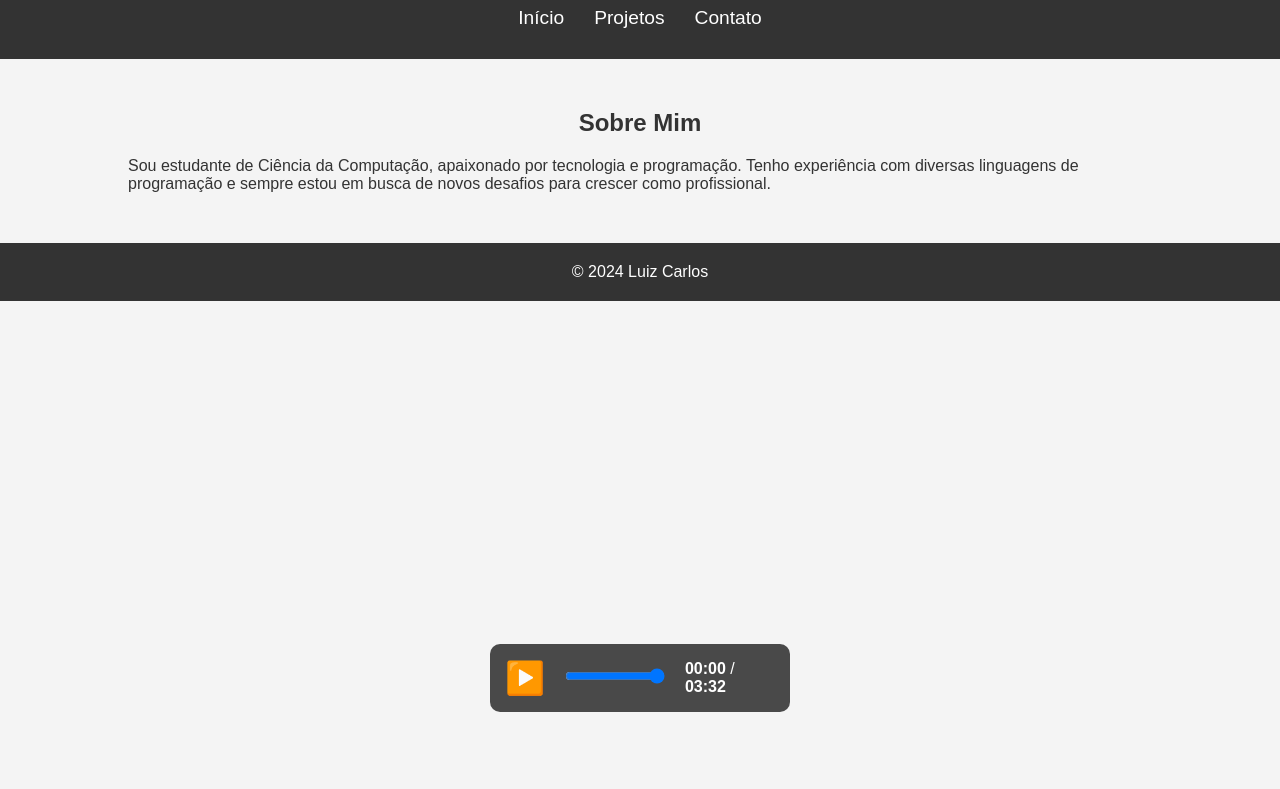
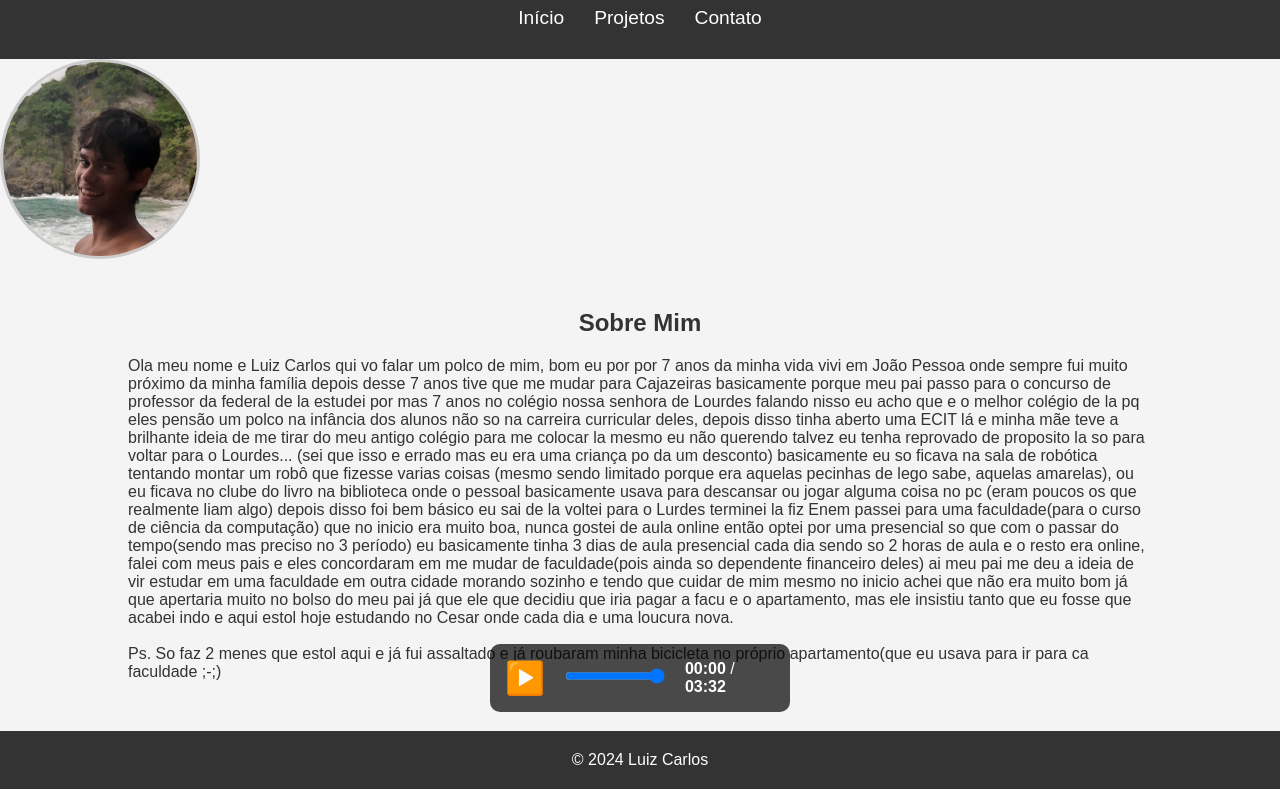
Before and after one commit to LCMPC0100/Projeto-IC, a plain HTML site: page portifolho/index.html in a window 1280 px wide. Shown: the part 68-857 px from the top of the page. Before the commit the page ends 800 px from the top, so only its background shows below. Drawn offline with Linux system fonts and the light colour scheme.

Commit message:
Add files via upload

```diff
--- a/portifolho/index.html
+++ b/portifolho/index.html
@@ -10,7 +10,7 @@
 </head>
 <body>
 
-    <!-- Cabeçalho -->
+
     <header>
         <div class="container">
             <h1>Luiz Carlos</h1>
@@ -24,28 +24,39 @@
         </div>
     </header>
 
-    <!-- Seção Sobre -->
+
+    <div class="circle-image">
+    <img src="imagenboa.png.jpg" alt="Imagem circular">
+    </div>
+
     <section id="sobre" class="section">
         <div class="container">
             <h2>Sobre Mim</h2>
-            <p>Sou estudante de Ciência da Computação, apaixonado por tecnologia e programação. Tenho experiência com diversas linguagens de programação e sempre estou em busca de novos desafios para crescer como profissional.</p>
+            <p>Ola meu nome e Luiz Carlos qui vo falar um polco de mim, bom eu por por 7 anos da minha vida vivi em João Pessoa onde sempre fui muito próximo da minha família depois desse 7 anos tive que me mudar para Cajazeiras basicamente porque meu pai passo para o concurso de professor da federal de la estudei por mas 7 anos no colégio  nossa senhora de Lourdes falando nisso eu acho que e o melhor colégio de la pq eles pensão um polco na infância dos alunos não so na carreira curricular deles, depois disso tinha aberto uma ECIT lá e minha mãe teve
+                a brilhante ideia de me tirar do meu antigo colégio para me colocar la mesmo eu não querendo talvez eu tenha reprovado de proposito la so para voltar para o Lourdes... (sei que isso e errado mas eu era uma criança po da um desconto) basicamente eu so ficava na sala de robótica tentando montar um robô que fizesse varias coisas (mesmo sendo limitado porque era aquelas pecinhas de lego sabe, aquelas amarelas), ou eu ficava no clube do livro na biblioteca onde o pessoal basicamente usava para descansar ou jogar alguma coisa no pc (eram poucos os que realmente liam algo) depois disso
+                 foi bem básico eu sai de la voltei para o Lurdes terminei la fiz Enem passei para uma faculdade(para o curso de ciência da computação) que no inicio era muito boa, nunca gostei de aula online então optei por uma presencial so que com o passar do tempo(sendo mas preciso no 3 período) eu basicamente tinha 3
+                 dias de aula presencial cada dia sendo so 2 horas de aula e o resto era online, falei com meus pais e eles concordaram em me mudar de faculdade(pois ainda so dependente financeiro deles) ai meu pai me deu a ideia de vir estudar em uma faculdade em outra cidade morando sozinho e tendo que cuidar de mim mesmo no inicio achei que não era muito bom já que apertaria muito no bolso do meu pai já que ele que decidiu que iria pagar a facu e o apartamento, mas ele insistiu tanto que eu fosse que acabei indo e aqui estol hoje estudando no Cesar onde cada dia e uma loucura nova.
+                 <br><br>
+
+                Ps. So faz 2 menes que estol aqui e já fui assaltado e já roubaram minha bicicleta no próprio apartamento(que eu usava para ir para ca faculdade ;-;)
+                 </p>
         </div>
     </section>
 
-    <!-- Rodapé -->
+
     <footer>
         <div class="container">
             <p>&copy; 2024 Luiz Carlos</p>
         </div>
     </footer>
 
-    <!-- Música de fundo -->
+
     <audio id="musicaFundo" loop>
         <source src="Gigi Perez - Sailor Song (Audio).mp3" type="audio/mp3">
         Seu navegador não suporta a tag de áudio.
     </audio>
 
-    <!-- Hub Bonito para Música -->
+
     <div id="musicControl" class="music-control">
         <div class="music-icon" onclick="toggleMusic()">
             <span id="playPauseIcon" class="icon">▶️</span>
--- a/portifolho/styles.css
+++ b/portifolho/styles.css
@@ -1,4 +1,4 @@
-/* Reset de estilos padrões */
+
 * {
     margin: 0;
     padding: 0;
@@ -16,7 +16,7 @@ body {
     margin: 0 auto;
 }
 
-/* Cabeçalho */
+
 header {
     background-color: #333;
     color: white;
@@ -45,7 +45,7 @@ header nav ul li a {
     font-size: 1.2em;
 }
 
-/* Seções */
+
 .section {
     padding: 50px 0;
 }
@@ -55,7 +55,7 @@ h2 {
     margin-bottom: 20px;
 }
 
-/* Seção de Projetos */
+
 .projects {
     display: flex;
     justify-content: space-between;
@@ -82,7 +82,7 @@ h2 {
     margin-bottom: 10px;
 }
 
-/* Seção de Contato */
+
 ul {
     list-style: none;
     text-align: center;
@@ -98,7 +98,7 @@ ul li a {
     font-size: 1.1em;
 }
 
-/* Rodapé */
+
 footer {
     background-color: #333;
     color: white;
@@ -106,7 +106,7 @@ footer {
     text-align: center;
 }
 
-/* Música de Fundo */
+
 .music-control {
     position: fixed;
     bottom: 20px;
@@ -140,9 +140,28 @@ footer {
     font-weight: bold;
 }
 
-/* Responsividade */
+
 @media (max-width: 768px) {
     .music-control {
         width: 250px;
     }
 }
+
+.circle-image {
+    width: 200px;
+    height: 200px;
+    border-radius: 50%;
+    overflow: hidden;
+    display: flex;
+    justify-content: center;
+    align-items: center;
+    border: 3px solid #ccc;
+    margin: center
+
+  }
+
+  .circle-image img {
+    width: 100%;
+    height: 100%;
+    object-fit: cover;
+  }
```
Also changed, not shown: portifolho/contato.html (+3 -3 lines), portifolho/projetos.html (+18 -11 lines), portifolho/Captura de tela 2024-11-27 203315.png (added), portifolho/G5.jpg (added), portifolho/imagenboa.png.jpg (added).
